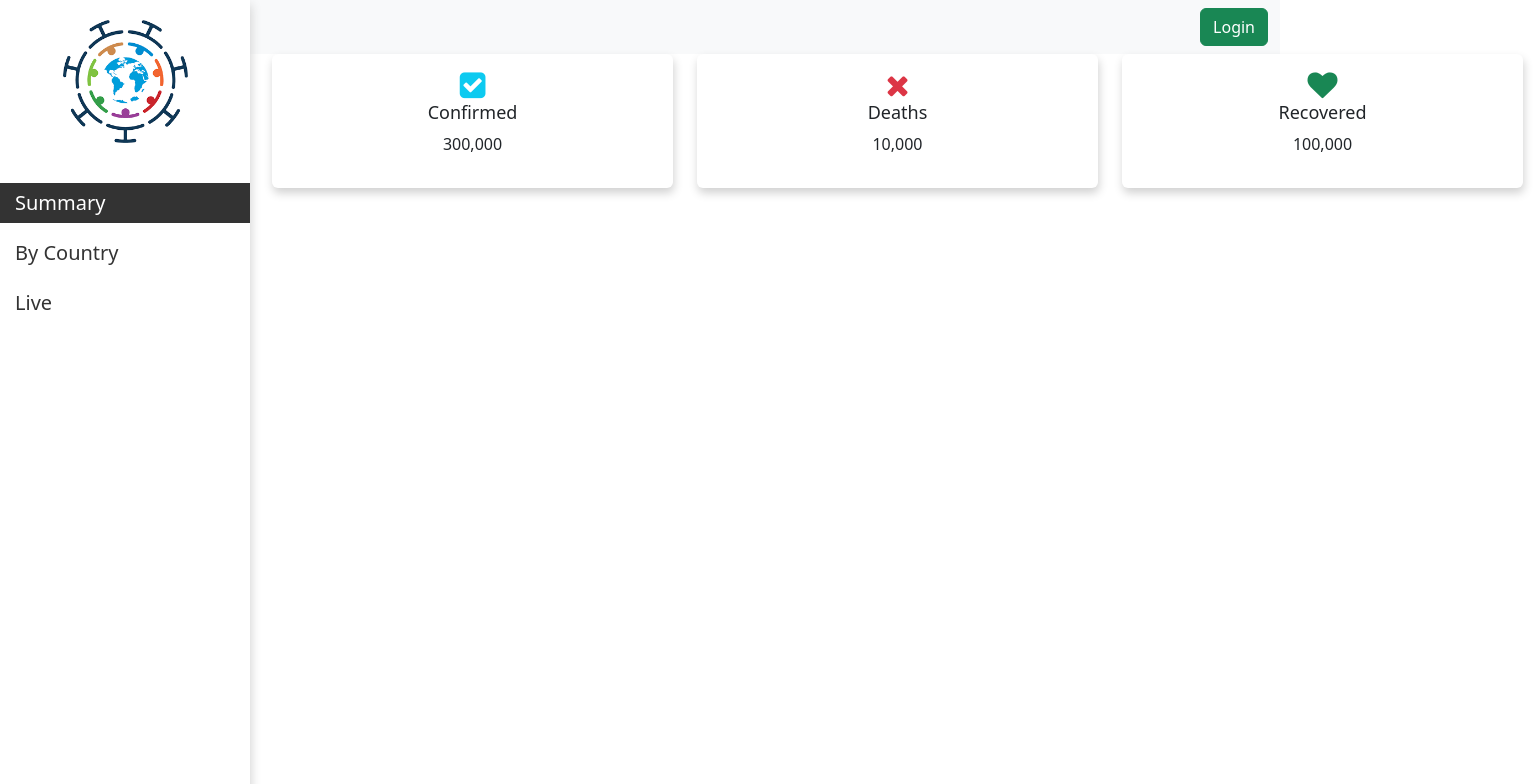
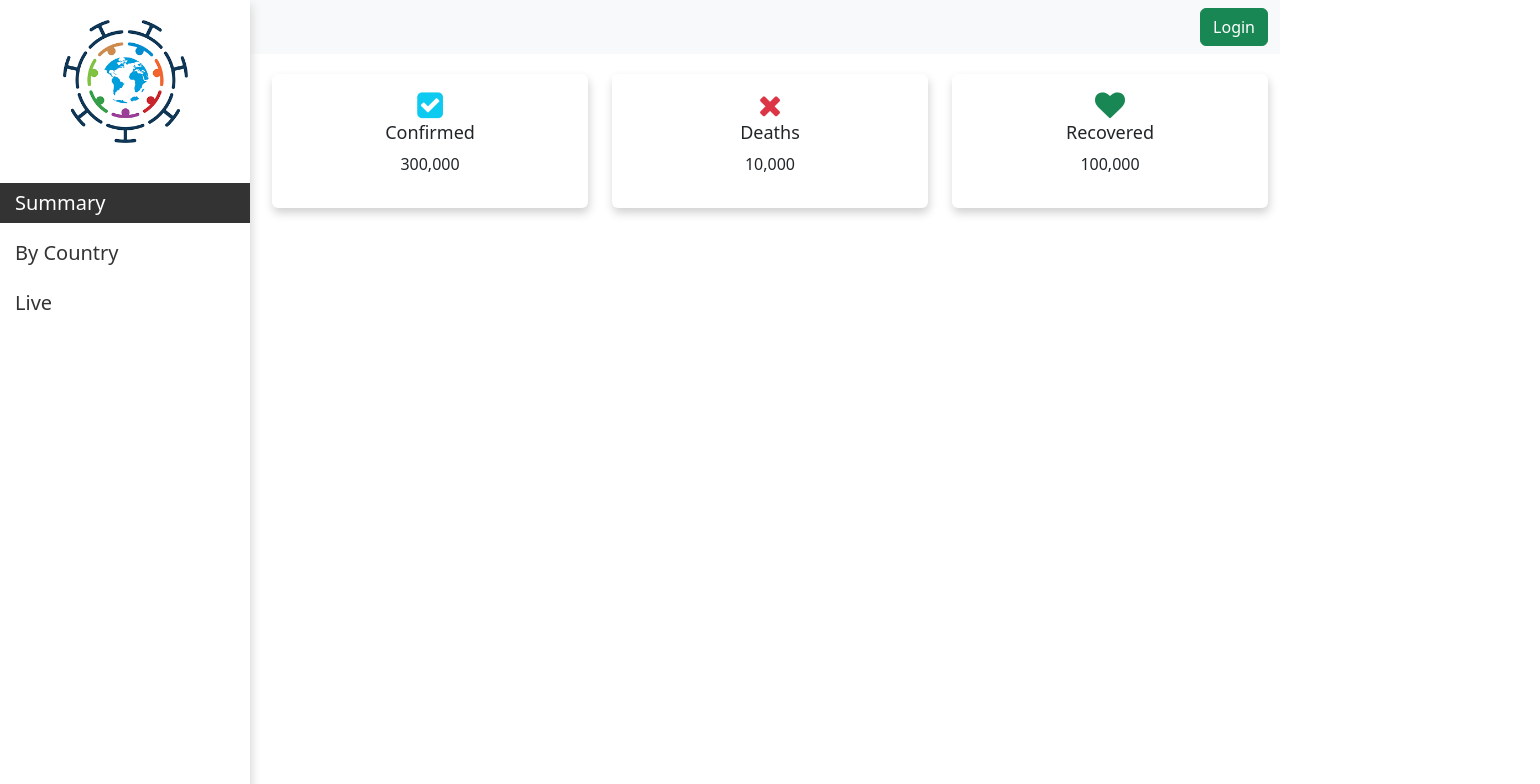
Before and after one commit to IvanKrstic123/covid-tracker-app-angular, an Angular app: page /summary in a window 1280 px wide. Shown: the top 784 px of the page, 1540 px wide, since content can reach past the window. Built offline with nearby package versions, Linux system fonts and the light colour scheme; no server answers.

Commit message:
fixed display issue in summary-cards.component.html

```diff
--- a/src/app/app.component.css
+++ b/src/app/app.component.css
@@ -1,3 +1,4 @@
 .container-fluid {
     margin-left: 260px;
+    width: auto;
 }
--- a/src/app/summary/components/summary-cards/summary-cards.component.html
+++ b/src/app/summary/components/summary-cards/summary-cards.component.html
@@ -1,5 +1,5 @@
-<div class="row" style="max-width: 1275px">
-  <div class="col-md-4">
+<div class="row mt-3">
+  <div class="col-md-4 my-1">
     <div class="card">
       <div class="card-body">
         <i class="fa fa-check-square text-info"></i>
@@ -8,7 +8,7 @@
       </div>
     </div>
   </div>
-  <div class="col-md-4">
+  <div class="col-md-4 my-1">
     <div class="card">
       <div class="card-body">
         <i class="fa fa-times text-danger"></i>
@@ -17,7 +17,7 @@
       </div>
     </div>
   </div>
-  <div class="col-md-4">
+  <div class="col-md-4 my-1">
     <div class="card">
       <div class="card-body">
         <i class="fa fa-heart text-success"></i>
```
